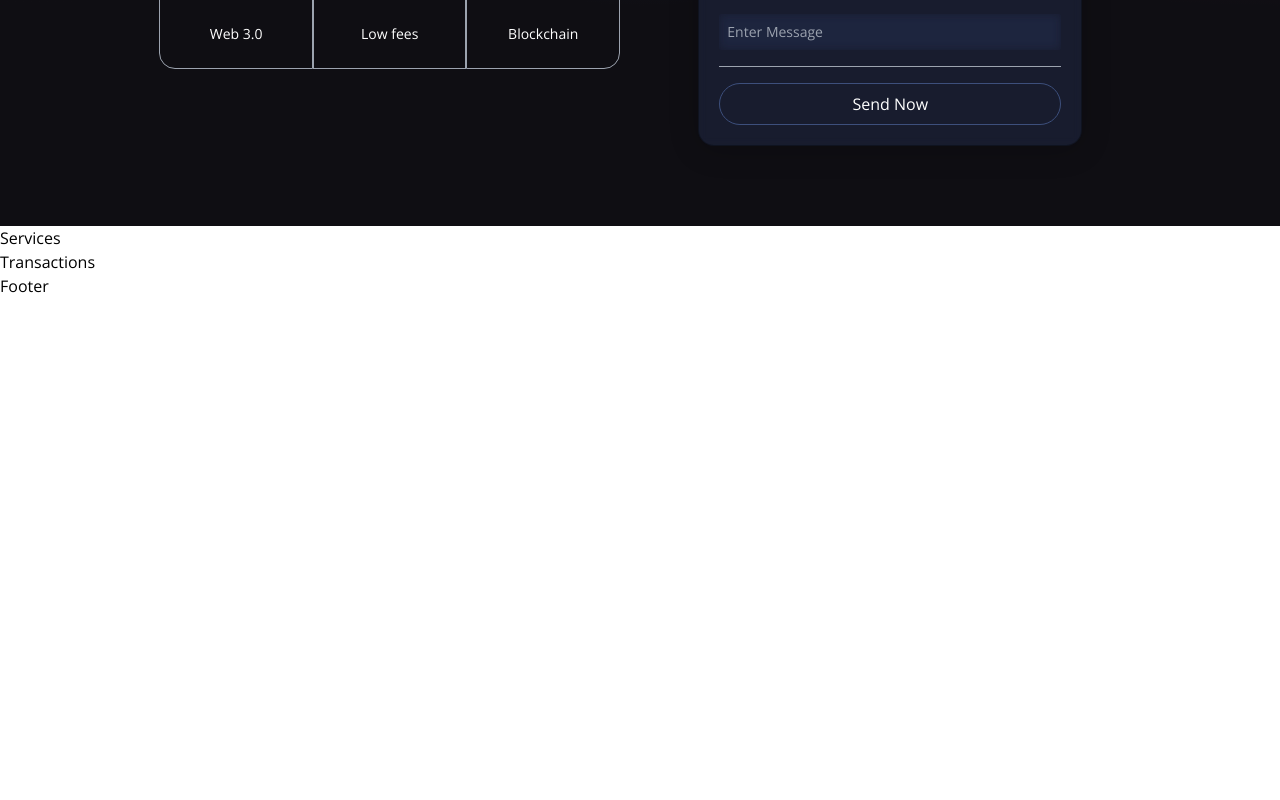
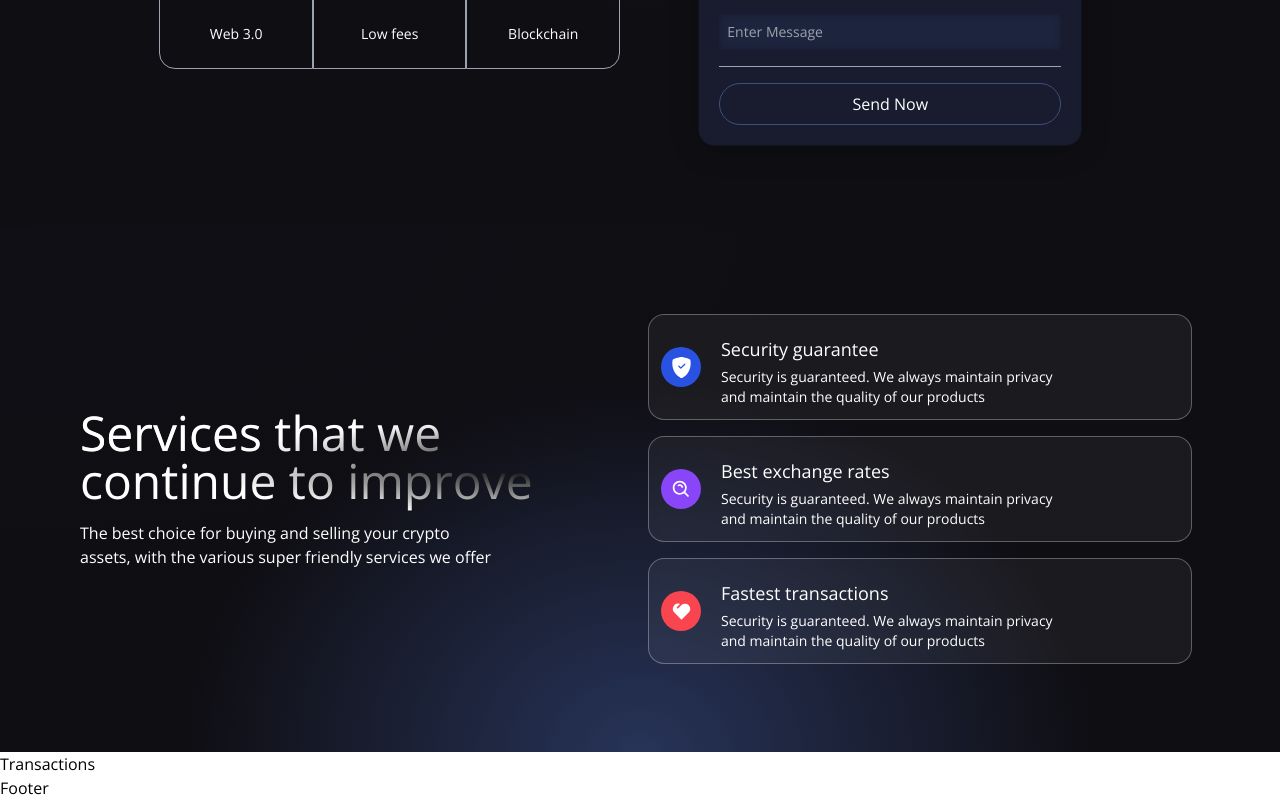
Before and after one commit to Cyrus311/web3-client, a React (Vite) app: page / in a window 1280 px wide. Shown: the part 523-1323 px from the top of the page. Before the commit the page ends 821 px from the top, so only its background shows below. Built offline with nearby package versions, Linux system fonts and the light colour scheme.

Commit message:
services comp added

```diff
--- a/src/components/Services.jsx
+++ b/src/components/Services.jsx
@@ -1,7 +1,59 @@
 import React from "react";
+import { BsShieldFillCheck } from "react-icons/bs";
+import { BiSearchAlt } from "react-icons/bi";
+import { RiHeart2Fill } from "react-icons/ri";
 
-const Services = () => {
-  return <div>Services</div>;
-};
+const ServiceCard = ({ color, title, icon, subtitle }) => (
+  <div className="flex flex-row justify-start items-center white-glassmorphism p-3 m-2 cursor-pointer hover:shadow-xl">
+    <div
+      className={`w-10 h-10 rounded-full flex justify-center items-center ${color}`}
+    >
+      {icon}
+    </div>
+    <div className="ml-5 flex flex-col flex-1">
+      <h3 className="mt-2 text-white text-lg">{title}</h3>
+      <p className="mt-1 text-white text-sm md:w-9/12">{subtitle}</p>
+    </div>
+  </div>
+);
+
+const Services = () => (
+  <div className="flex w-full justify-center items-center gradient-bg-services">
+    <div className="flex mf:flex-row flex-col items-center justify-between md:p-20 py-12 px-4">
+      <div className="flex-1 flex flex-col justify-start items-start">
+        <h1 className="text-white text-3xl sm:text-5xl py-2 text-gradient ">
+          Services that we
+          <br />
+          continue to improve
+        </h1>
+        <p className="text-left my-2 text-white font-light md:w-9/12 w-11/12 text-base">
+          The best choice for buying and selling your crypto assets, with the
+          various super friendly services we offer
+        </p>
+      </div>
+
+      <div className="flex-1 flex flex-col justify-start items-center">
+        <ServiceCard
+          color="bg-[#2952E3]"
+          title="Security guarantee"
+          icon={<BsShieldFillCheck fontSize={21} className="text-white" />}
+          subtitle="Security is guaranteed. We always maintain privacy and maintain the quality of our products"
+        />
+        <ServiceCard
+          color="bg-[#8945F8]"
+          title="Best exchange rates"
+          icon={<BiSearchAlt fontSize={21} className="text-white" />}
+          subtitle="Security is guaranteed. We always maintain privacy and maintain the quality of our products"
+        />
+        <ServiceCard
+          color="bg-[#F84550]"
+          title="Fastest transactions"
+          icon={<RiHeart2Fill fontSize={21} className="text-white" />}
+          subtitle="Security is guaranteed. We always maintain privacy and maintain the quality of our products"
+        />
+      </div>
+    </div>
+  </div>
+);
 
 export default Services;
```
